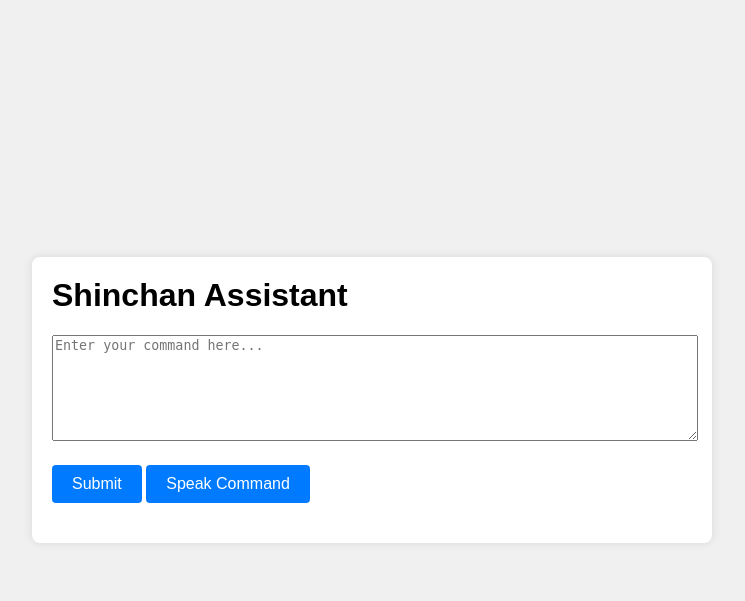
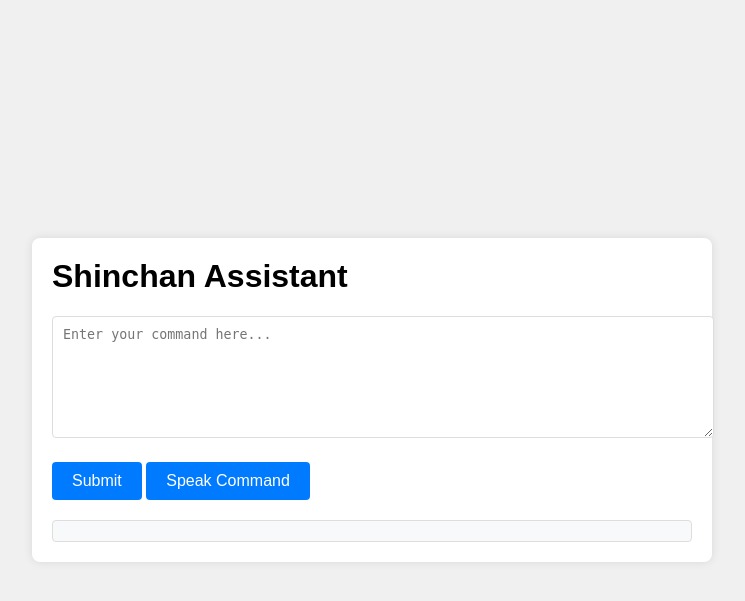
Before and after one commit to Sudheerbmb/Assistant-I-V, a Flask app: page / in a window 1280 px wide. Shown: the top 601 px of the page, without its empty margins (268-1013 px from the left). Run offline with Flask 2, Linux system fonts and the light colour scheme.

Commit message:
Update index.html

```diff
--- a/templates/index.html
+++ b/templates/index.html
@@ -28,6 +28,9 @@
             width: 100%;
             height: 100px;
             margin-bottom: 10px;
+            padding: 10px;
+            border: 1px solid #ddd;
+            border-radius: 4px;
         }
         button {
             padding: 10px 20px;
@@ -43,6 +46,10 @@
         }
         #response {
             margin-top: 20px;
+            padding: 10px;
+            border: 1px solid #ddd;
+            border-radius: 4px;
+            background-color: #f8f9fa;
         }
         #voiceButton {
             margin-top: 10px;
@@ -86,4 +93,36 @@
                 };
 
                 recognition.onresult = function(event) {
-                    const command =
+                    const command = event.results[0][0].transcript;
+                    document.getElementById('userInput').value = command;
+                    sendCommand(command);
+                };
+
+                recognition.onerror = function(event) {
+                    document.getElementById('response').innerText = `Error recognizing speech: ${event.error}`;
+                    console.error('Speech recognition error:', event.error);
+                };
+
+                recognition.onend = function() {
+                    document.getElementById('response').innerText = "Stopped listening.";
+                };
+            });
+
+            function sendCommand(command) {
+                fetch('/process', {
+                    method: 'POST',
+                    headers: { 'Content-Type': 'application/x-www-form-urlencoded' },
+                    body: new URLSearchParams({ 'user_input': command })
+                })
+                .then(response => response.json())
+                .then(data => {
+                    document.getElementById('response').innerText = data.response;
+                })
+                .catch(error => {
+                    document.getElementById('response').innerText = `Error sending command: ${error}`;
+                });
+            }
+        });
+    </script>
+</body>
+</html>
```
